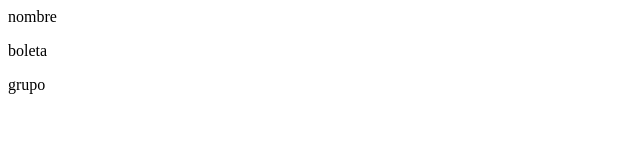
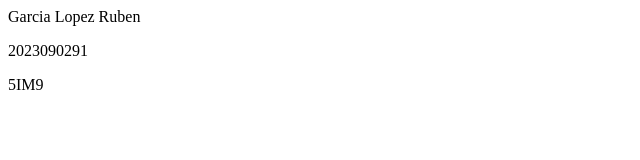
Before and after one commit to rubyury/Examen_Ruben_Garcia_Lopez, a plain HTML site: page index.html in a window 1280 px wide. Shown: the whole page, without its empty margins (0-640 px from the left). Drawn offline with Linux system fonts and the light colour scheme.

Commit message:
commit 2 de prueba

```diff
--- a/index.html
+++ b/index.html
@@ -3,8 +3,8 @@
 <title>examen</title>
 <head>
 <body>
-<p>nombre</p>
-<p>boleta</p>
-<p>grupo</p>
+<p>Garcia Lopez Ruben</p>
+<p>2023090291</p>
+<p>5IM9</p>
 </body>
 </html>
```
